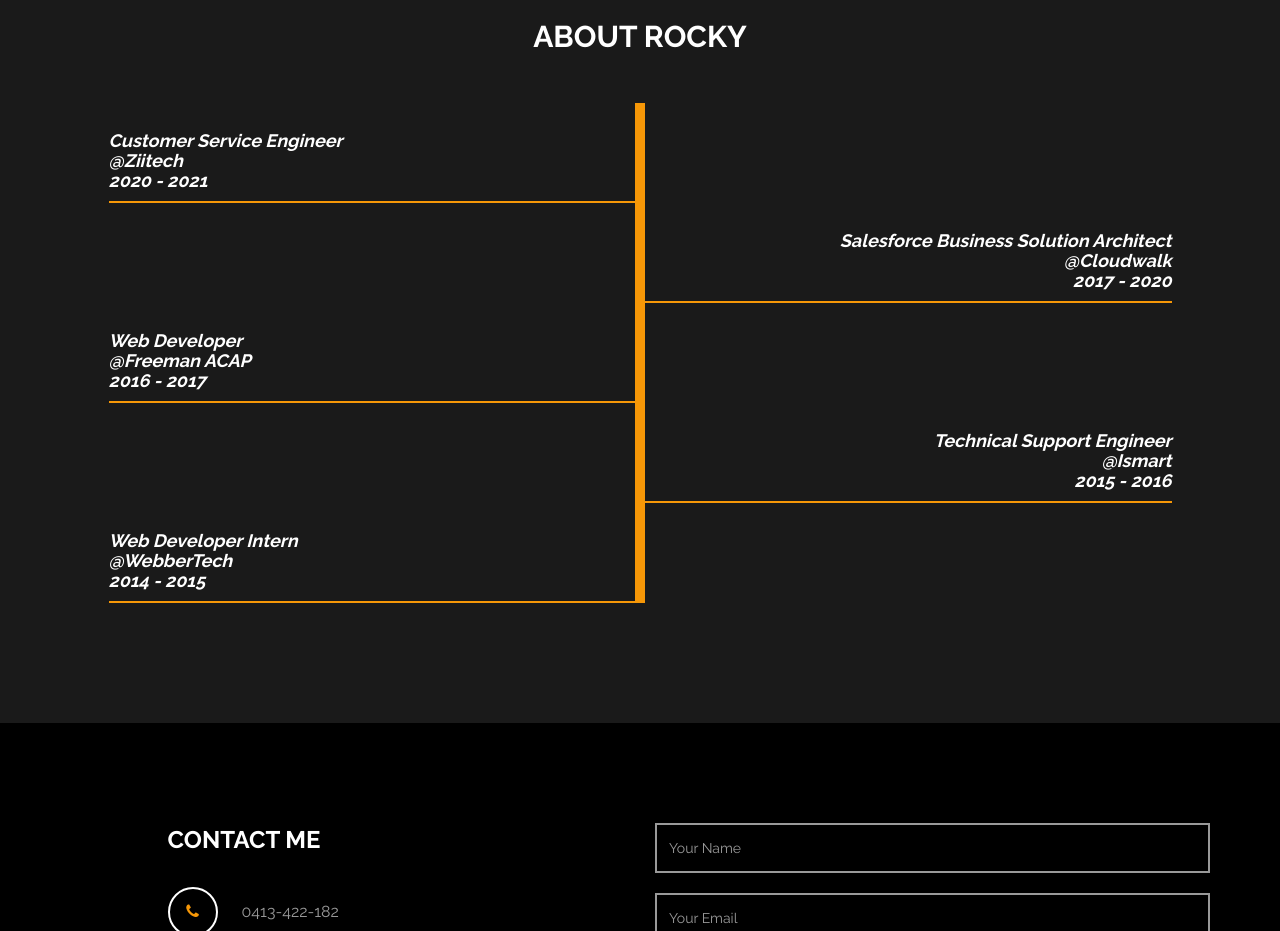
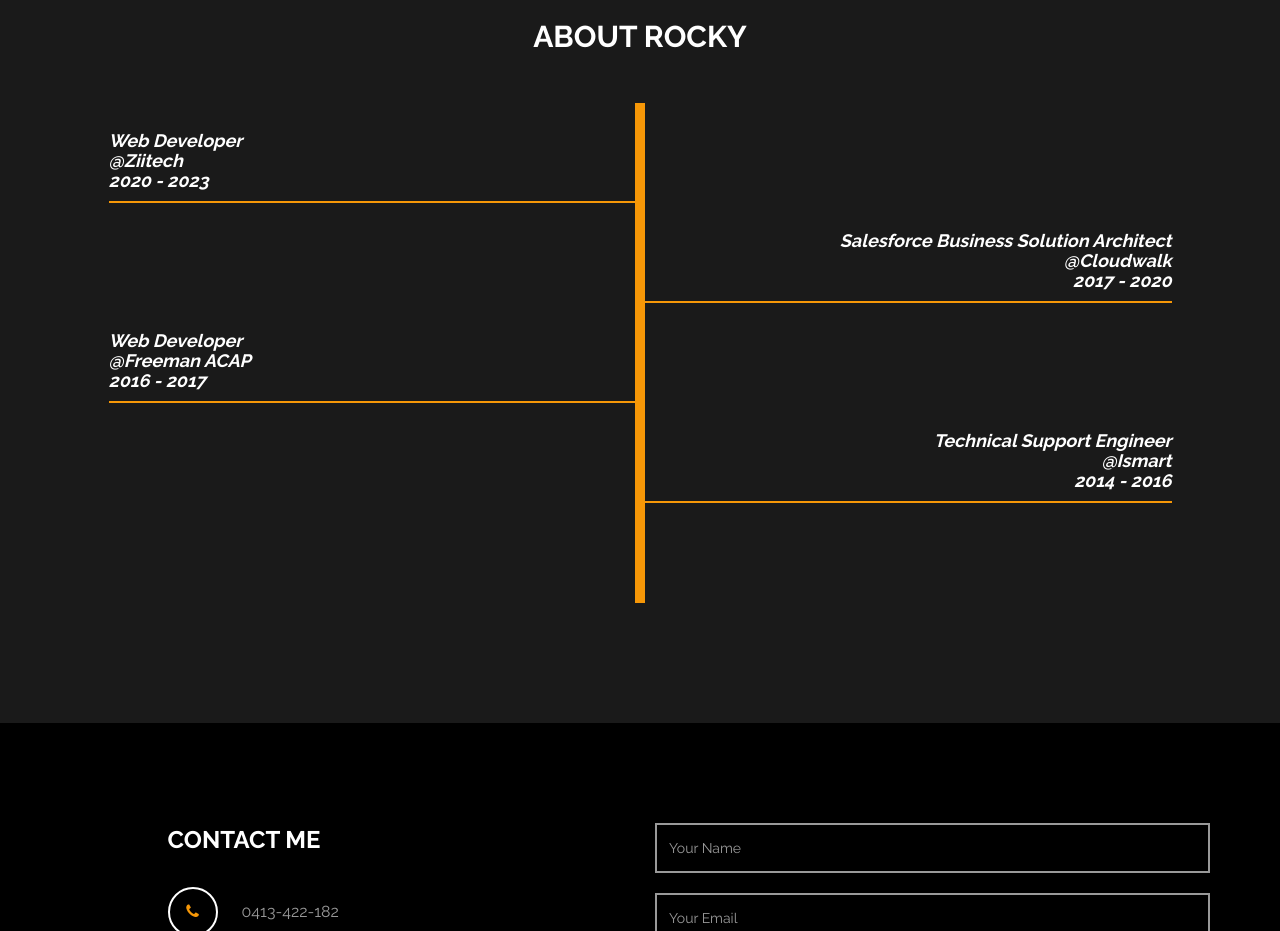
Before and after one commit to XiaolongWang-Rocky/XiaolongWang-Rocky.github.io, a plain HTML site: page index.html in a window 1280 px wide. Shown: the part 3120-4051 px from the top of the page. Drawn offline with Linux system fonts and the light colour scheme.

Commit message:
version 2.0.7

```diff
--- a/index.html
+++ b/index.html
@@ -273,16 +273,13 @@
 					<div class="exp_container">
 						<div class="l_exp_list">
 							<div class="exp_item wow fadeInLeftBig animated" data-wow-delay="0s">
-								<h4>Customer Service Engineer<br />@Ziitech<br />2020 - 2021</h4>
+								<h4>Web Developer<br />@Ziitech<br />2020 - 2023</h4>
 							</div>
 							<div></div>
 							<div class="exp_item wow fadeInLeftBig animated" data-wow-delay="0.6s">
 								<h4>Web Developer<br />@Freeman ACAP<br />2016 - 2017</h4>
 							</div>
 							<div></div>
-							<div class="exp_item wow fadeInLeftBig animated" data-wow-delay="1.2s">
-								<h4>Web Developer Intern<br />@WebberTech<br />2014 - 2015</h4>
-							</div>
 						</div>
 						<div class="time_line"></div>
 						<div class="r_exp_list">
@@ -292,7 +289,7 @@
 							</div>
 							<div></div>
 							<div class="exp_item wow fadeInRightBig animated" data-wow-delay="0.9s">
-								<h4>Technical Support Engineer<br />@Ismart<br />2015 - 2016</h4>
+								<h4>Technical Support Engineer<br />@Ismart<br />2014 - 2016</h4>
 							</div>
 							<div></div>
 						</div>
@@ -349,7 +346,7 @@
 						<p>Copyright &copy; 2023 Rocky Wang Personal Profile. </p>
 						<hr>
 						<ul class="social-icon">
-							<li><a href="https://www.linkedin.com/in/rocky-wang-209a2619a/" class="fa fa-linkedin"></a>
+							<li><a href="https://www.linkedin.com/in/rocky-xiaolong-wang/" class="fa fa-linkedin"></a>
 							</li>
 							<!-- <li><a href="#" class="fa fa-twitter"></a></li> -->
 							<!-- <li><a href="#" class="fa fa-instagram"></a></li> -->
```
